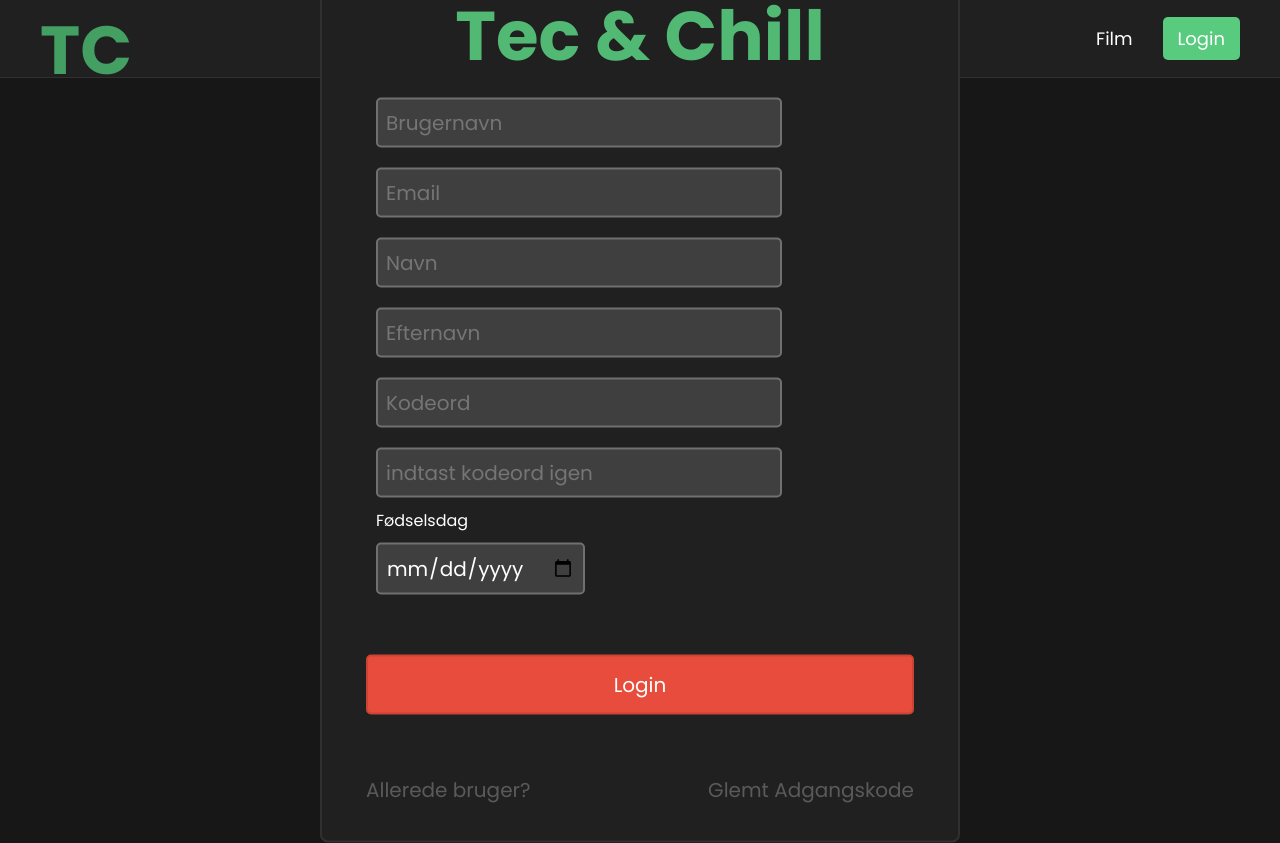
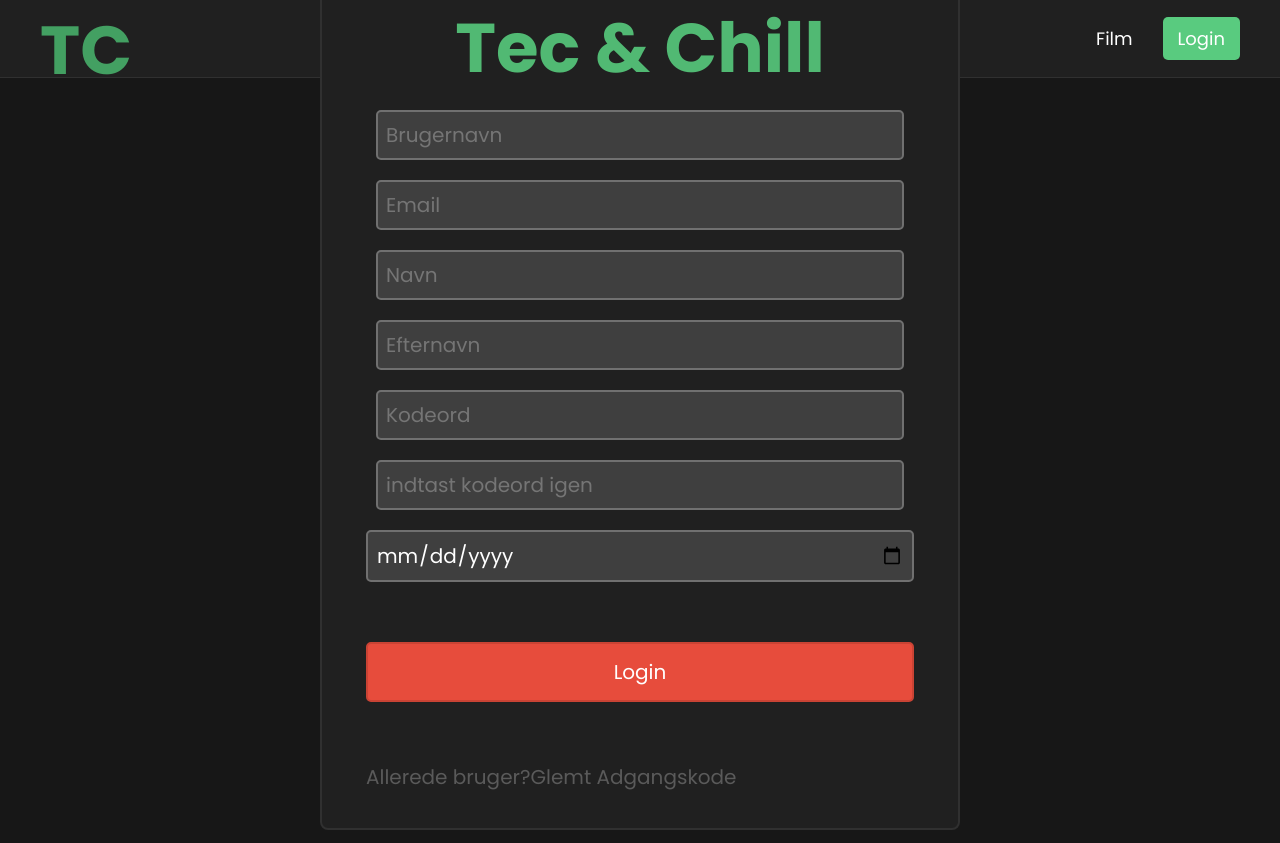
Before and after one commit to fatihtkale/VueCinema, a Vue app in the folder client/: page /register in a window 1280 px wide. Built offline with nearby package versions, Linux system fonts and the light colour scheme; no server answers.

Commit message:
fixed register

```diff
--- a/client/src/views/Register.vue
+++ b/client/src/views/Register.vue
@@ -1,8 +1,7 @@
 <template>
   <form class="form" v-on:submit.prevent="onSubmit">
+    <div class="login-icon">Tec & Chill</div>
     <div class="login-body">
-      <div class="login-icon">Tec & Chill</div>
-
       <input v-model="user.username" placeholder="Brugernavn" name="username" class="input-field" type="text">
 
       <input @blur="validateEmail" v-model="user.email" placeholder="Email" name="email" class="input-field" type="text">
@@ -15,7 +14,7 @@
 
       <input @focus="passwordVerify" v-model="user.password2" placeholder="indtast kodeord igen" class="input-field" type="password">
 
-      <p style="margin-left: 10px;">Fødselsdag<input v-model="user.date" name="birthday" style="margin: 0; display:flex; margin-top: 10px;" class="input-field" type="date"></p>
+      <input v-model="user.date" name="birthday" style="margin:0;margin-top:10px;width:100%;" class="input-field" type="date">
 
       <button class="button" v-if="checkALl" type="submit">Login</button>
       <button class="button red" v-else disabled type="submit">Login</button>
@@ -117,9 +116,10 @@ export default {
   font-family: 'Poppins', sans-serif;
   color: white;
   position: relative;
+  display: flex;
   flex-wrap: wrap;
   flex-direction: row;
-  justify-content: start;
+  justify-content: space-between;
   align-items: center;
   align-content: center
 }
```
